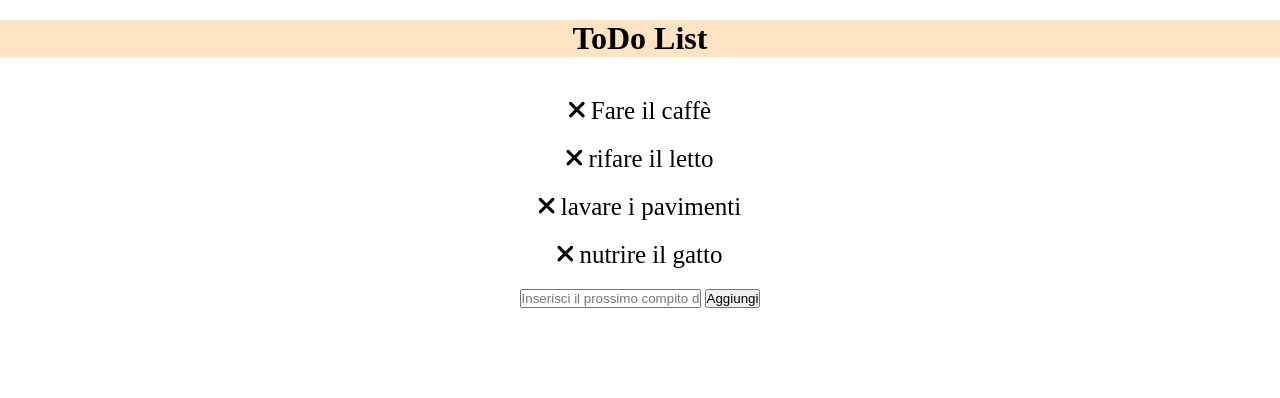
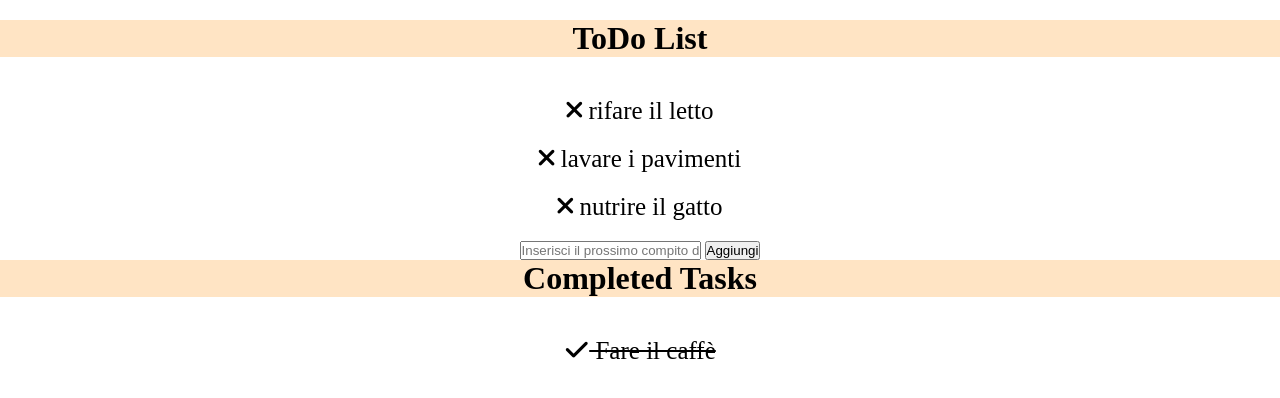
Before and after one commit to Stefanoclz/vue-todolist, a plain HTML site: page index.html in a window 1280 px wide. Both pictures are taken after a click on the icon 576 px from the left and 109 px from the top of the page. Drawn offline with nearby package versions, Linux system fonts and the light colour scheme.

Commit message:
fixato codice con ritorno degli elemtni eliminati tramite cambio valore booleano

```diff
--- a/index.html
+++ b/index.html
@@ -22,7 +22,7 @@
             <ul>
                 <li v-for="(object, index) in list" v-if="object.done === false" :class="toDoCheck(object)"
                     @click="invertBoolean(object)">
-                    <i class="fa-solid fa-xmark" @click="taskDone(object)"></i>
+                    <i class="fa-solid fa-xmark" @click="taskDone(object, index)"></i>
                     {{ object.text }}
                 </li>
             </ul>
@@ -32,8 +32,10 @@
 
             <button @click="addTask()">Aggiungi</button>
 
+            <h1>Completed Tasks</h1>
+
             <ul>
-                <li v-for="(object, index) in list" v-if="object.done === true" :class="toDoCheck(object)"
+                <li v-for="(object, index) in doneList" v-if="object.done === true" :class="toDoCheck(object)"
                     @click="invertBoolean(object)">
                     <i class="fa-solid fa-check"></i>
                     {{ object.text }}
--- a/js/script.js
+++ b/js/script.js
@@ -37,9 +37,11 @@ const app = new Vue({
             }
         },
 
-        taskDone(object) {
-            object.done = true;
+        taskDone(object, objIndex) {
+            object.done === true;
             this.doneList.push(object);
+            console.log('list', this.list);
+            console.log('doneList', this.doneList);
         },
 
         addTask() {
```
